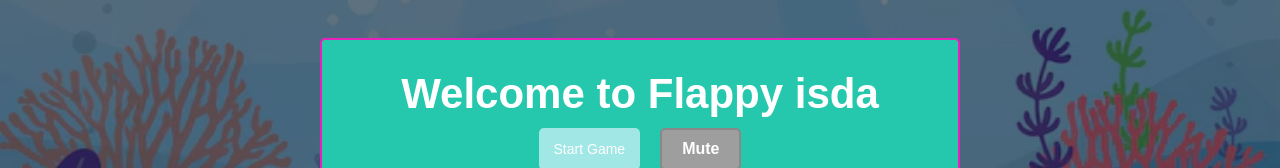
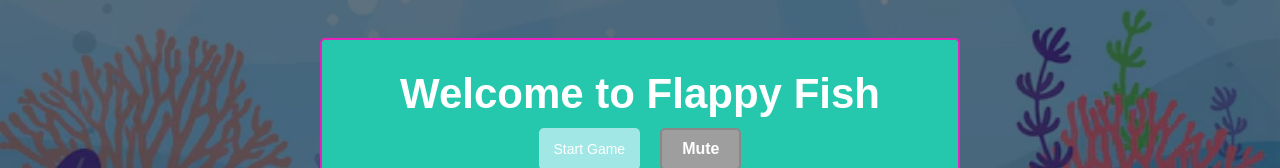
Before and after one commit to Conibeth17/Balala-finalexam-fluffyfish, a plain HTML site: page index.html in a window 1280 px wide. Shown: the part 280-448 px from the top of the page. Drawn offline with Linux system fonts and the light colour scheme.

Commit message:
Update index.html

```diff
--- a/index.html
+++ b/index.html
@@ -20,7 +20,7 @@
     <div class="background"></div>
     <div class="modal" id="start-modal">
         <div class="modal-content">
-            <h2>Welcome to Flappy isda</h2>
+            <h2>Welcome to Flappy Fish</h2>
             <div class="button-group">
                 <button class="start-button">Start Game</button>
                 <button class="mute-button" id="mute-button">Mute</button>
```
